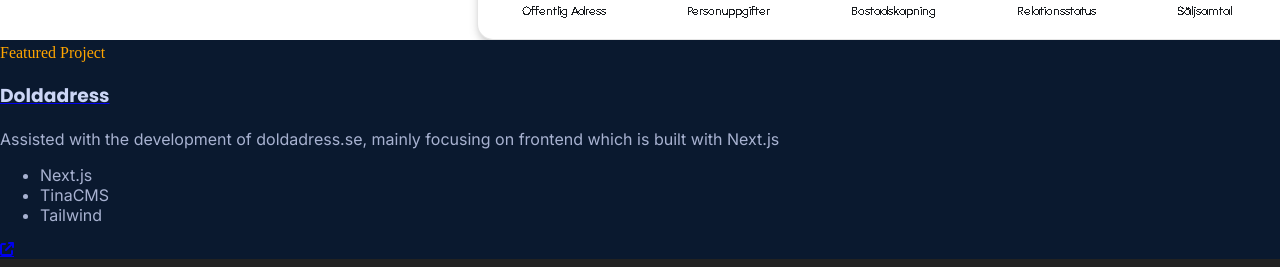
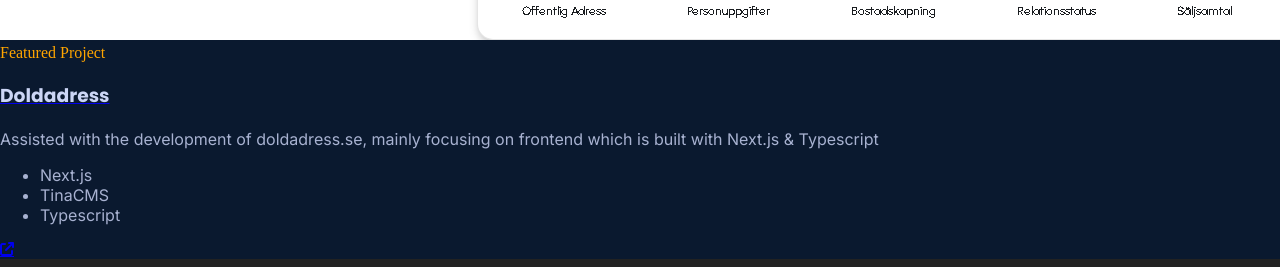
Before and after one commit to NoahNemhed/Portfolio, a React (Create React App) app: page /work in a window 1280 px wide. Shown: the part 1208-1475 px from the top of the page. Built offline with nearby package versions, Linux system fonts and the light colour scheme.

Commit message:
Update Work.jsx

```diff
--- a/src/views/Work.jsx
+++ b/src/views/Work.jsx
@@ -13,8 +13,8 @@
     const [projects, setProjects] = useState([
         {
             name: "Doldadress",
-            description: `Assisted with the development of doldadress.se, mainly focusing on frontend which is built with Next.js`,
-            tags: ["Next.js", "TinaCMS", "Tailwind"],
+            description: `Assisted with the development of doldadress.se, mainly focusing on frontend which is built with Next.js & Typescript`,
+            tags: ["Next.js", "TinaCMS", "Typescript"],
             links: {"fas fa-external-link": "https://www.doldadress.se/"},
             image: Doldadress
         },
```
